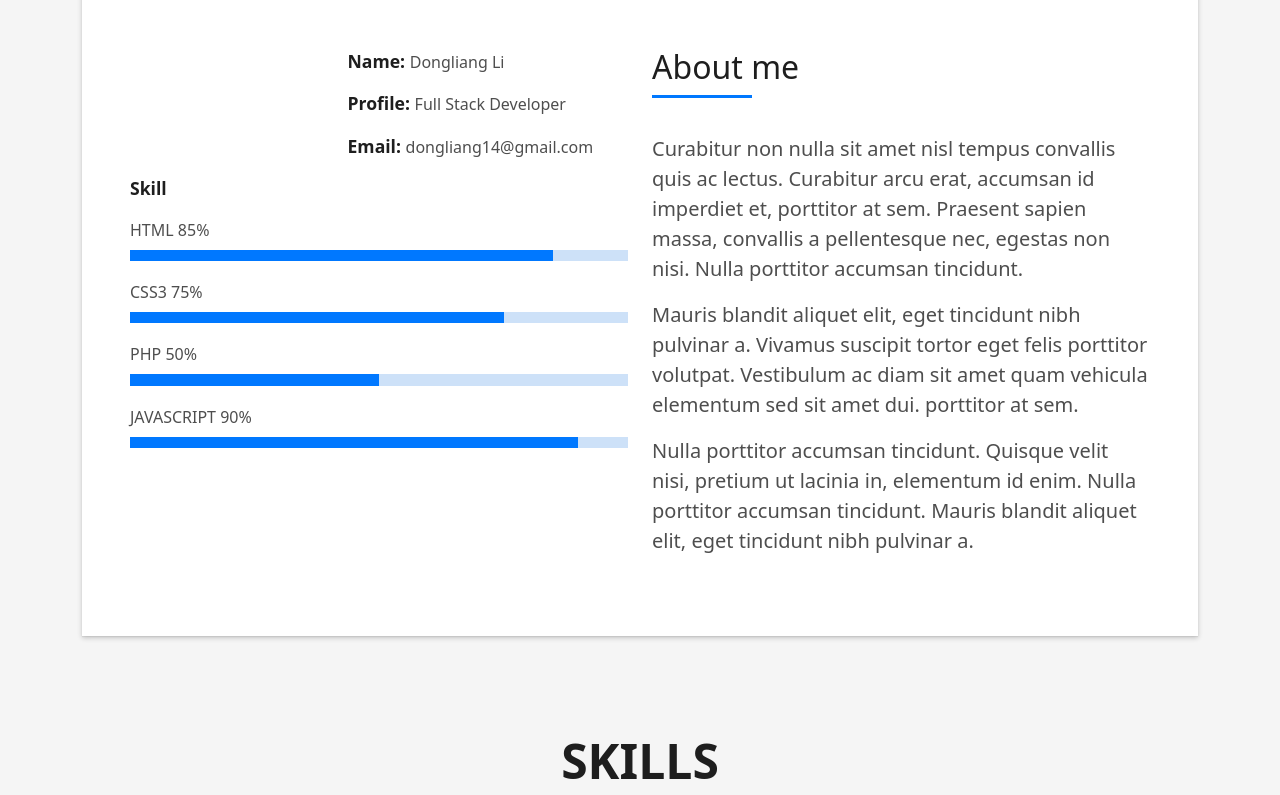
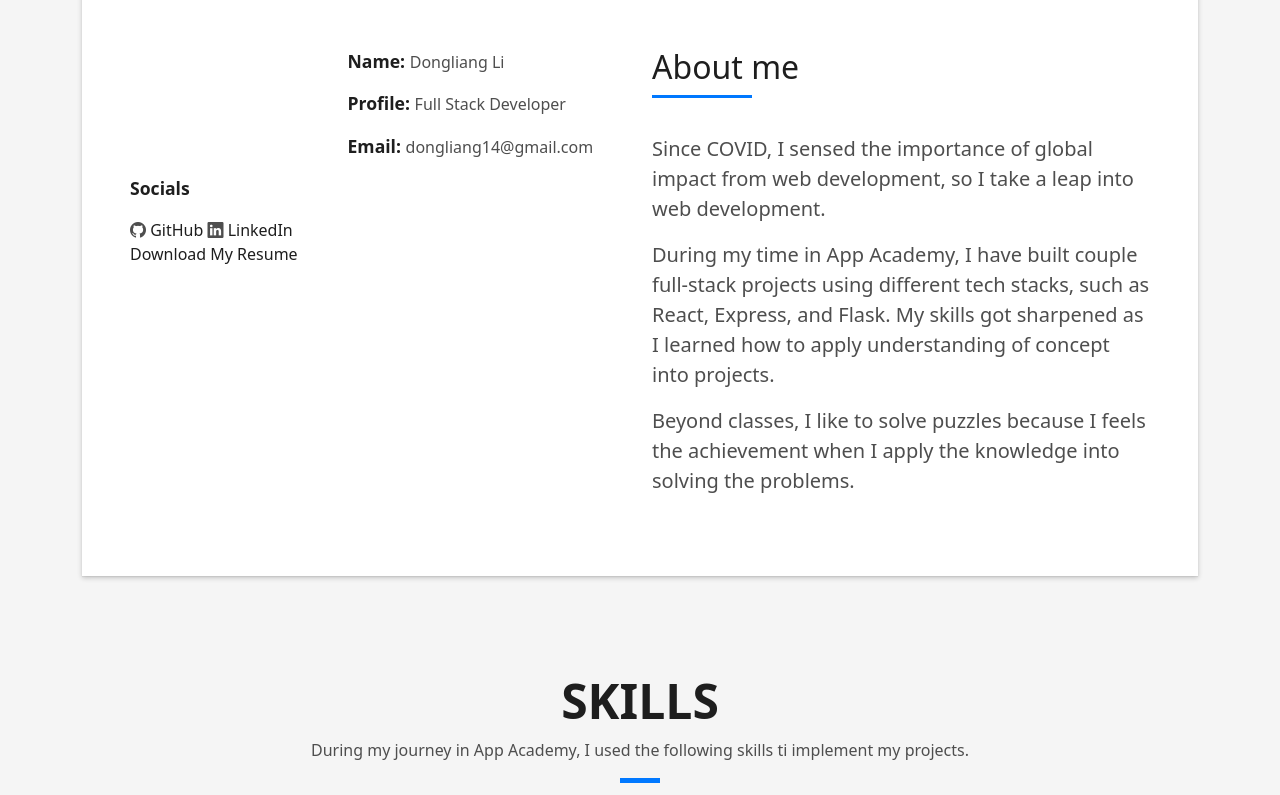
Before and after one commit to dongliang09/MyProfolio, a plain HTML site: page index.html in a window 1280 px wide. Shown: the part 880-1675 px from the top of the page. Drawn offline with Linux system fonts and the light colour scheme.

Commit message:
about me

```diff
--- a/index.html
+++ b/index.html
@@ -66,7 +66,8 @@
           <!--<p class="display-6 color-d">Hello, world!</p>-->
           <h1 class="hero-title mb-4">Dongliang Li</h1>
           <p class="hero-subtitle">I am a <span class="typed" data-typed-items="Full-stack Developer, Back-end Developer, Front-end Developer"></span></p>
-          <p class="pt-3"><a class="btn btn-primary btn js-scroll px-4" href="#project" role="button">My Projects</a></p>
+          <span class="pt-3"><a class="btn btn-primary btn js-scroll px-4" href="assets/img/MyResume2023.pdf" role="button">My Resume</a></span>
+          <span class="pt-3"><a class="btn btn-primary btn js-scroll px-4" href="#project" role="button">My Projects</a></span>
         </div>
       </div>
     </div>
@@ -97,23 +98,12 @@
                     </div>
                   </div>
                   <div class="skill-mf">
-                    <p class="title-s">Skill</p>
-                    <span>HTML</span> <span class="pull-right">85%</span>
-                    <div class="progress">
-                      <div class="progress-bar" role="progressbar" style="width: 85%;" aria-valuenow="85" aria-valuemin="0" aria-valuemax="100"></div>
+                    <p class="title-s">Socials</p>
+                    <div class="w-like">
+                      <a href="https://github.com/dongliang09/Link-us" target="blank"> <span class="bi bi-github"></span> GitHub</a>
+                      <a href="https://github.com/dongliang09/Link-us" target="blank"> <span class="bi bi-linkedin"></span> LinkedIn</a>
                     </div>
-                    <span>CSS3</span> <span class="pull-right">75%</span>
-                    <div class="progress">
-                      <div class="progress-bar" role="progressbar" style="width: 75%" aria-valuenow="75" aria-valuemin="0" aria-valuemax="100"></div>
-                    </div>
-                    <span>PHP</span> <span class="pull-right">50%</span>
-                    <div class="progress">
-                      <div class="progress-bar" role="progressbar" style="width: 50%" aria-valuenow="50" aria-valuemin="0" aria-valuemax="100"></div>
-                    </div>
-                    <span>JAVASCRIPT</span> <span class="pull-right">90%</span>
-                    <div class="progress">
-                      <div class="progress-bar" role="progressbar" style="width: 90%" aria-valuenow="90" aria-valuemin="0" aria-valuemax="100"></div>
-                    </div>
+                    <a href="assets/img/MyResume2023.pdf" target="_blank">Download My Resume</a>
                   </div>
                 </div>
                 <div class="col-md-6">
@@ -124,20 +114,14 @@
                       </h5>
                     </div>
                     <p class="lead">
-                      Curabitur non nulla sit amet nisl tempus convallis quis ac lectus. Curabitur arcu erat, accumsan id
-                      imperdiet et, porttitor
-                      at sem. Praesent sapien massa, convallis a pellentesque nec, egestas non nisi. Nulla
-                      porttitor accumsan tincidunt.
+                      Since COVID, I sensed the importance of global impact from web development, so I take a leap into web development.
                     </p>
                     <p class="lead">
-                      Mauris blandit aliquet elit, eget tincidunt nibh pulvinar a. Vivamus suscipit tortor eget felis
-                      porttitor volutpat. Vestibulum
-                      ac diam sit amet quam vehicula elementum sed sit amet dui. porttitor at sem.
+                      During my time in App Academy, I have built couple full-stack projects using different tech stacks, such as React, Express, and Flask.
+                      My skills got sharpened as I learned how to apply understanding of concept into projects.
                     </p>
                     <p class="lead">
-                      Nulla porttitor accumsan tincidunt. Quisque velit nisi, pretium ut lacinia in, elementum id enim.
-                      Nulla porttitor accumsan
-                      tincidunt. Mauris blandit aliquet elit, eget tincidunt nibh pulvinar a.
+                      Beyond classes, I like to solve puzzles because I feels the achievement when I apply the knowledge into solving the problems.
                     </p>
                   </div>
                 </div>
@@ -259,59 +243,6 @@
       </div>
     </section><!-- End Services Section -->
 
-    <!-- ======= Counter Section =======
-    <div class="section-counter paralax-mf bg-image" style="background-image: url(assets/img/counters-bg.jpg)">
-      <div class="overlay-mf"></div>
-      <div class="container position-relative">
-        <div class="row">
-          <div class="col-sm-3 col-lg-3">
-            <div class="counter-box counter-box pt-4 pt-md-0">
-              <div class="counter-ico">
-                <span class="ico-circle"><i class="bi bi-check"></i></span>
-              </div>
-              <div class="counter-num">
-                <p data-purecounter-start="0" data-purecounter-end="450" data-purecounter-duration="1" class="counter purecounter"></p>
-                <span class="counter-text">WORKS COMPLETED</span>
-              </div>
-            </div>
-          </div>
-          <div class="col-sm-3 col-lg-3">
-            <div class="counter-box pt-4 pt-md-0">
-              <div class="counter-ico">
-                <span class="ico-circle"><i class="bi bi-journal-richtext"></i></span>
-              </div>
-              <div class="counter-num">
-                <p data-purecounter-start="0" data-purecounter-end="25" data-purecounter-duration="1" class="counter purecounter"></p>
-                <span class="counter-text">YEARS OF EXPERIENCE</span>
-              </div>
-            </div>
-          </div>
-          <div class="col-sm-3 col-lg-3">
-            <div class="counter-box pt-4 pt-md-0">
-              <div class="counter-ico">
-                <span class="ico-circle"><i class="bi bi-people"></i></span>
-              </div>
-              <div class="counter-num">
-                <p data-purecounter-start="0" data-purecounter-end="550" data-purecounter-duration="1" class="counter purecounter"></p>
-                <span class="counter-text">TOTAL CLIENTS</span>
-              </div>
-            </div>
-          </div>
-          <div class="col-sm-3 col-lg-3">
-            <div class="counter-box pt-4 pt-md-0">
-              <div class="counter-ico">
-                <span class="ico-circle"><i class="bi bi-award"></i></span>
-              </div>
-              <div class="counter-num">
-                <p data-purecounter-start="0" data-purecounter-end="48" data-purecounter-duration="1" class="counter purecounter"></p>
-                <span class="counter-text">AWARD WON</span>
-              </div>
-            </div>
-          </div>
-        </div>
-      </div>
-    </div>-- End Counter Section -->
-
     <!-- ======= Project Section ======= -->
     <section id="project" class="portfolio-mf sect-pt4 route">
       <div class="container">
@@ -342,6 +273,7 @@
                     <h2 class="w-title">Link Yet</h2>
                     <div class="w-more">
                       <span class="w-ctegory">Web App</span> / <span class="w-date">May 2023</span>
+                      <p>A clone of LinkedIn. User can connect other users with posts and comments.</p>
                     </div>
                   </div>
                   <div class="col-sm-4">
@@ -367,6 +299,7 @@
                     <h2 class="w-title">Remember That Flask</h2>
                     <div class="w-more">
                       <span class="w-ctegory">Web App</span> / <span class="w-date">April 2023</span>
+                      <p>A clone of Remember The Milk. User can interact with tasks in to-do list.</p>
                     </div>
                   </div>
                   <div class="col-sm-4">
@@ -392,6 +325,7 @@
                     <h2 class="w-title">SpotOnBnB</h2>
                     <div class="w-more">
                       <span class="w-ctegory">Web App</span> / <span class="w-date">March 2023</span>
+                      <p>A clone of AirBnB. User can view spot's detail and reivews.</p>
                     </div>
                   </div>
                   <div class="col-sm-4">
@@ -424,23 +358,14 @@
                       </h5>
                     </div>
                     <div class="more-info">
-                      <p class="lead">
-                        Lorem ipsum dolor sit amet consectetur adipisicing elit. Facilis dolorum dolorem soluta quidem
-                        expedita aperiam aliquid at.
-                        Totam magni ipsum suscipit amet? Autem nemo esse laboriosam ratione nobis
-                        mollitia inventore?
-                      </p>
+
                       <ul class="list-ico">
-                        <li><span class="bi bi-geo-alt"></span> 329 WASHINGTON ST BOSTON, MA 02108</li>
-                        <li><span class="bi bi-phone"></span> (617) 557-0089</li>
-                        <li><span class="bi bi-envelope"></span> contact@example.com</li>
+                        <li><span class="bi bi-geo-alt"></span> Oakland, CA</li>
+                        <li><span class="bi bi-envelope"></span> dongliang14@gmail.com</li>
                       </ul>
                     </div>
                     <div class="socials">
                       <ul>
-                        <li><a href=""><span class="ico-circle"><i class="bi bi-facebook"></i></span></a></li>
-                        <li><a href=""><span class="ico-circle"><i class="bi bi-instagram"></i></span></a></li>
-                        <li><a href=""><span class="ico-circle"><i class="bi bi-twitter"></i></span></a></li>
                         <li><a href=""><span class="ico-circle"><i class="bi bi-linkedin"></i></span></a></li>
                       </ul>
                     </div>
```
Also changed, not shown: 1 other file.
